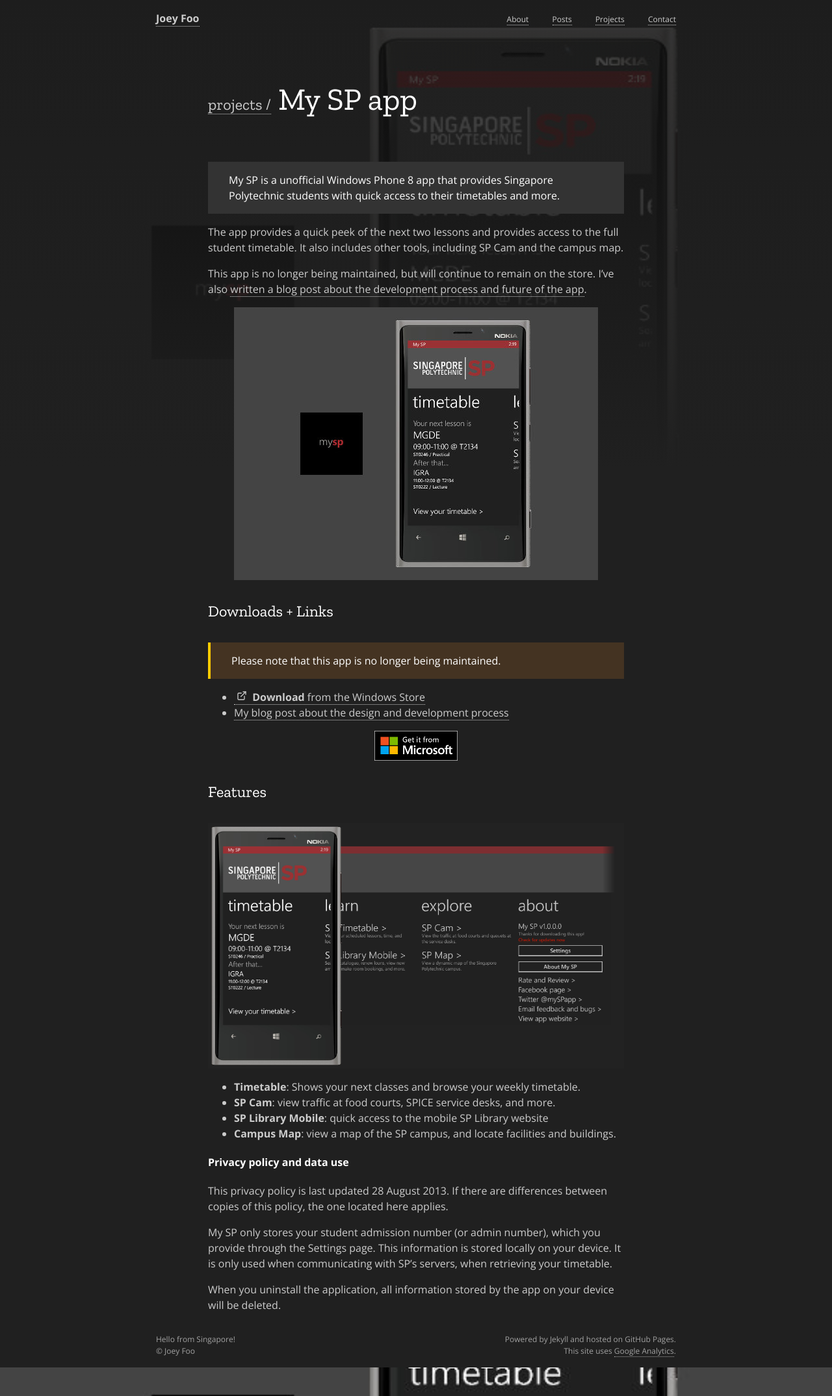
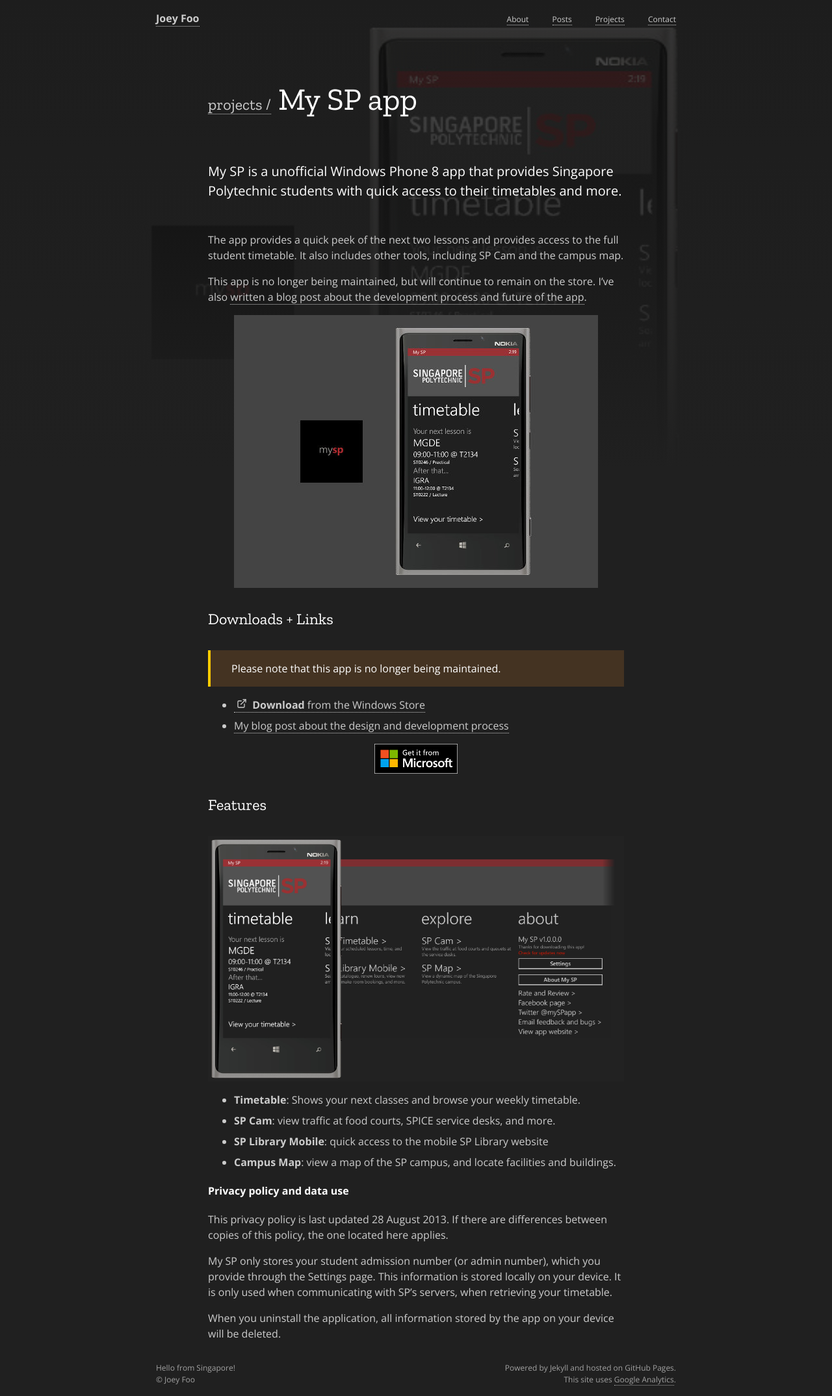
Before and after one commit to joeyfoo/joeyfoo.github.io, a Jekyll site: the page built from _projects/mysp.md, in a window 1280 px wide. Shown: the whole page at 65% size. Built offline with Jekyll 4.4.1, drawn with Linux system fonts in a browser that asks for light colours.

Commit message:
Styling updates

```diff
--- a/_projects/mysp.md
+++ b/_projects/mysp.md
@@ -19,7 +19,7 @@
 
 ## Downloads + Links
 
-<p class="lead warning">Please note that this app is no longer being maintained. </p>
+<p class="info warning">Please note that this app is no longer being maintained. </p>
 
 * [{% include icons/external-link.svg %} **Download** from the Windows Store](http://www.windowsphone.com/s?appid=369bb9b2-081e-4b51-a92b-80a783f484bb)
 * [My blog post about the design and development process](/posts/about-mysp/)
--- a/_sass/main.scss
+++ b/_sass/main.scss
@@ -124,20 +124,28 @@
     line-height: 1.0;
   }
 }
+li{
+  margin: 0.5rem auto;
+}
 
 .metadata{
   opacity: 0.5;
 }
 .lead{
+  color: #fff;
+  margin: 3rem auto;
+  font-size: 1.25rem;
+}
+.info{
   background-color: #333;
   color: #fff;
   padding: 1rem 2rem;
 }
-.lead.warning{
+.info.warning{
   background-color: #432;
   border-left: 0.25rem solid #fc0;
 }
-.lead.error{
+.info.error{
   background-color: #522;
   border-left: 0.25rem solid #f30;
 }
@@ -268,6 +276,7 @@
 }
 .feature-item{
   flex: 0 1 1;
+  margin: 0;
   margin-bottom: 1rem;
   width: calc(50% - 0.5rem);
   height: 15rem;
```
Also changed, not shown: Gemfile.lock.
